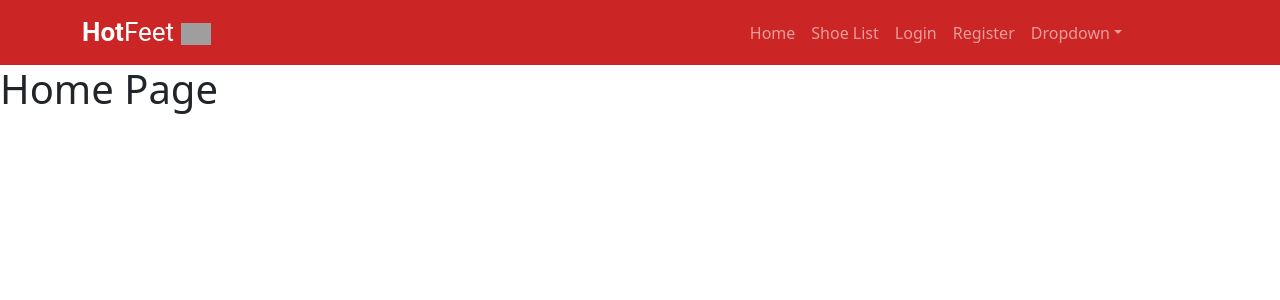
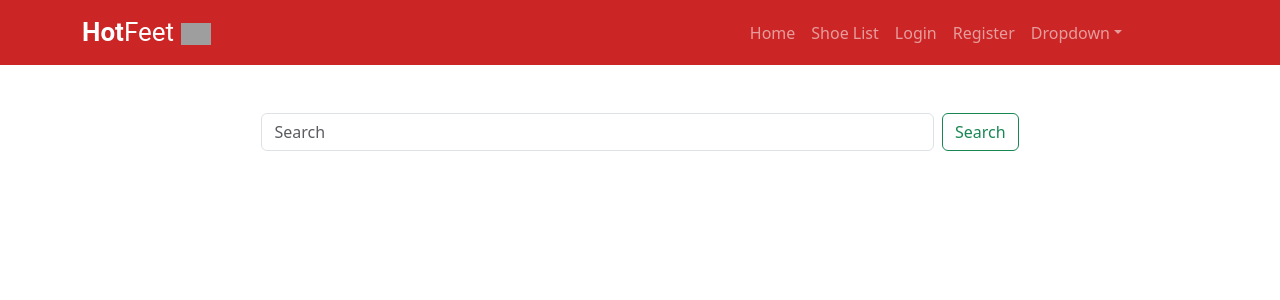
Before and after one commit to Megwana/drf-react, a React (Create React App) app in the folder myproject/frontend_react/: page / in a window 1280 px wide. Shown: the top 300 px of the page. Built offline with nearby package versions, Linux system fonts and the light colour scheme; grey boxes are pictures that could not be loaded.

Commit message:
Add searchbar and searchbar css to react

```diff
--- /dev/null
+++ b/myproject/frontend_react/src/components/SearchBar.js
@@ -0,0 +1,26 @@
+import { Button, Col, Container, Form, Row } from "react-bootstrap";
+import '../styles/searchbar.css'
+
+function SearchBar() {
+  return (
+    <Container className="mt-5 d-flex justify-content-center">
+      <Row className="w-70">
+        <Col xs={12}>
+          <Form className="d-flex">
+            <Form.Control
+              type="search"
+              placeholder="Search"
+              className="me-2 flex-grow-1"
+              aria-label="Search"
+            />
+            <Button variant="outline-success">
+              Search
+            </Button>
+          </Form>
+        </Col>
+      </Row>
+    </Container>
+  );
+}
+
+export default SearchBar;
--- a/myproject/frontend_react/src/pages/Home.js
+++ b/myproject/frontend_react/src/pages/Home.js
@@ -1,12 +1,13 @@
 import React from 'react';
 import NavBar from '../components/NavBar';
+import SearchBar from '../components/SearchBar';
 
 
 function Home() {
     return (
         <div>
             <NavBar />
-            <h1>Home Page</h1>
+            <SearchBar />
         </div>
     );
 }
--- /dev/null
+++ b/myproject/frontend_react/src/styles/searchbar.css
@@ -0,0 +1,3 @@
+.w-70 {
+    width: 70% !important;
+  }
```
